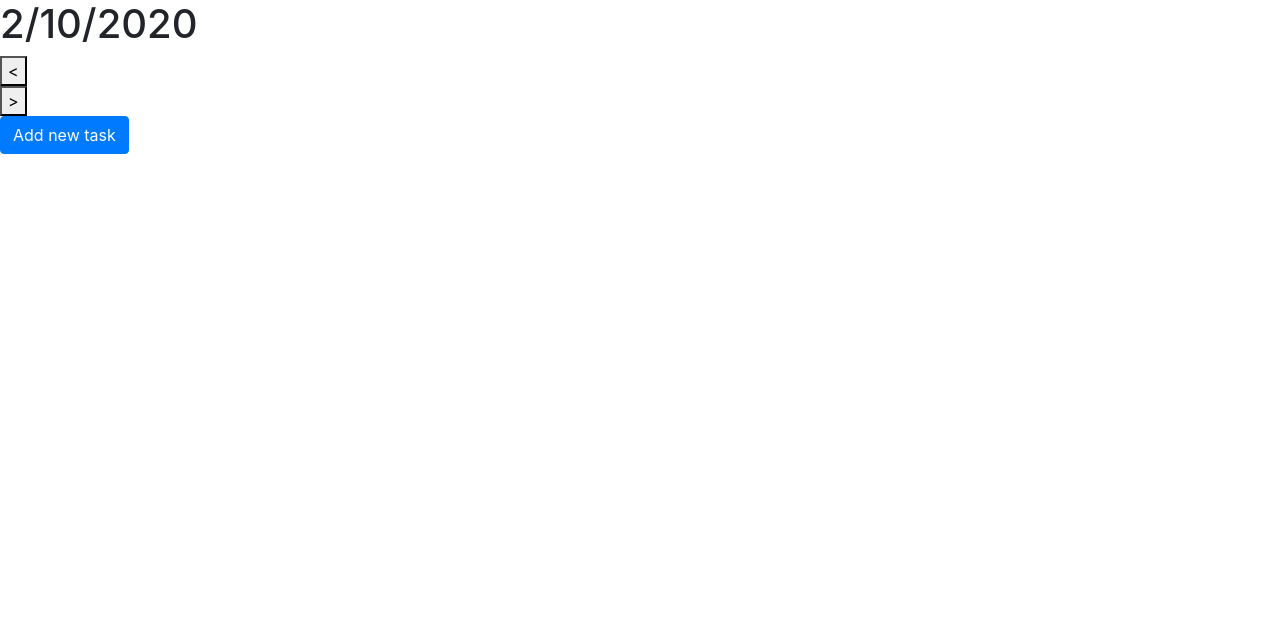
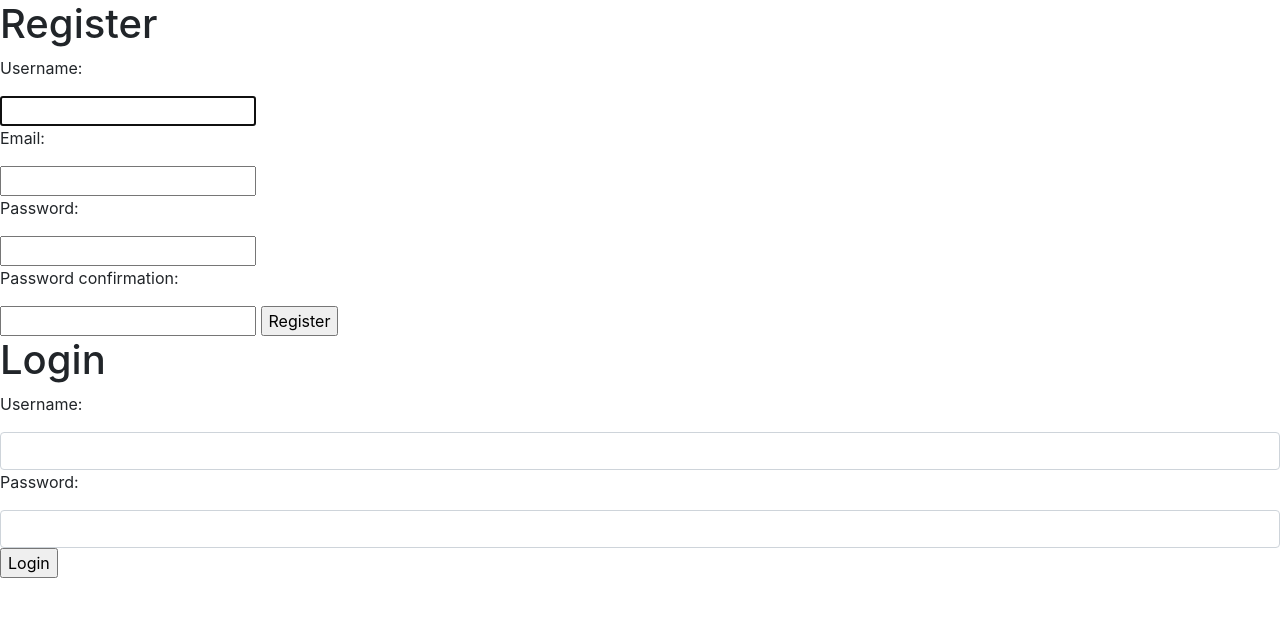
Before and after one commit to miloszk9/Tasks_reminder, a Django app: page / in a window 1280 px wide. Shown: the top 617 px of the page. Run offline with Django 3.2, Linux system fonts and the light colour scheme; data that the repository does not hold is empty; some libraries are stand-ins or nearby versions.

Commit message:
Created registration and logging.
Created registration and logging, made it as a starting page. Synced
tasks with logged user.

```diff
--- a/Tasks_reminder/urls.py
+++ b/Tasks_reminder/urls.py
@@ -19,5 +19,7 @@ from main import views as main
 
 urlpatterns = [
     path('admin/', admin.site.urls),
-    path('', main.home),
+    path('', main.login_page, name = 'login_page'),
+    path('home/', main.home, name = 'home'),
+    path('logout/', main.logout_user, name = 'logout')
 ]
--- /dev/null
+++ b/main/forms.py
@@ -0,0 +1,9 @@
+from django import forms
+from django.forms import ModelForm
+from django.contrib.auth.forms import UserCreationForm
+from django.contrib.auth.models import User
+
+class CreateUserForm(UserCreationForm):
+    class Meta:
+        model = User
+        fields = ['username', 'email', 'password1', 'password2']
--- a/main/templates/main/home.html
+++ b/main/templates/main/home.html
@@ -2,6 +2,11 @@
 
 {% block content %}
 <main onload="imput_date()">
+
+    <!-- User section: username and logging out button -->
+    <span>User: {{request.user}}</span>
+    <a href="{% url 'logout' %}"><button>Sign out</button></a>
+
     <h1> {{date.day}}/{{date.month}}/{{date.year}} </h1>
     <form method="POST">
         {% csrf_token %}
--- /dev/null
+++ b/main/templates/main/login.html
@@ -0,0 +1,34 @@
+{% extends "main/index.html" %}
+
+{% block content %}
+<main>
+    <!-- TODO put messages in boxes -->
+    <!-- Error message either from registration or login -->
+    {% for message in messages %}
+        <p>{{ message }}</p>
+    {% endfor %}
+
+    <div>
+        <h1>Register</h1>
+        <form method="POST">
+            {% csrf_token %}
+            <p>Username: </p>{{register_form.username}}
+            <p>Email: </p>{{register_form.email}}
+            <p>Password: </p>{{register_form.password1}}
+            <p>Password confirmation:</p>{{register_form.password2}}
+            <input type="submit" name="Register" value="Register">
+        </form>
+        {{register_form.errors}}
+    </div>
+    <div>
+        <h1>Login</h1>
+        <form method="POST">
+            {% csrf_token %}
+            <p>Username: </p><input class="form-control" name="login_username" type="text">
+            <p>Password: </p><input class="form-control" name="login_password" type="password">
+
+            <input type="submit" name="Login" value="Login">
+        </form>
+    </div>
+</main>
+{% endblock content %}
--- a/main/views.py
+++ b/main/views.py
@@ -1,11 +1,61 @@
-from django.shortcuts import render
+from django.shortcuts import render, redirect
+from .forms import CreateUserForm
+from django.contrib import messages
+from django.contrib.auth import authenticate, login, logout
+from django.contrib.auth.models import User
 from .models import Task
-from django.contrib.auth.models import User
 from django.utils import timezone
 from datetime import datetime
 from datetime import timedelta
 
+def login_page(request):
+    # If user is logged in
+    if request.user.id != None:
+        return redirect('home')
+
+    if request.method == 'POST':
+        if request.POST.get('Register'):
+            register_form = CreateUserForm(request.POST)
+            if register_form.is_valid():
+                register_form.save()
+
+                # Logging in automaticly aflter registration
+                username = register_form.cleaned_data['username']
+                password = register_form.cleaned_data['password1']
+                user = authenticate(request, username = username, password = password)
+                login(request, user)
+                return redirect('home')
+            else:
+                messages.error(request, 'Registration failed.')
+
+        elif request.POST.get('Login'):
+            username = request.POST.get('login_username')
+            password = request.POST.get('login_password')
+            user = authenticate(request, username = username, password = password)
+            print(username + ' ' + password)
+            if user is not None:
+                login(request, user)
+                return redirect('home')
+            else:
+                messages.error(request, 'Login failed.')
+
+    data = {
+        'register_form': CreateUserForm,
+    }
+    return render(request, 'main/login.html', data)
+
+def logout_user(request):
+    logout(request)
+    return redirect('login_page')
+
 def home(request):
+    # If user is not logged in
+    if request.user.id == None:
+        return redirect('login_page')
+
+    # user = username of logged user
+    user = request.user
+
     # Making the main date changable, now only with left and right arrow
     date_change = 0
     if request.POST.get('next'):
@@ -18,16 +68,14 @@ def home(request):
 
     # Changing state of the task to opposite.
     if request.POST.get('task_done_id', False) != False:
-        task = Task.objects.filter(id = int(request.POST.get('task_done_id')))
+        task = Task.objects.filter(author = user, id = int(request.POST.get('task_done_id')))
         if task.first().isDone == True:
             task.update(isDone = False)
         else:
             task.update(isDone = True)
 
     # Adding new task
-    ''' TODO Sync tasks with current user (when register implemented) '''
     if request.POST.get('new_task'):
-        user = User.objects.filter(username='mylosz').first() # To be changed when registration made
 
         task_name = request.POST.get('task_name', 'default')
         task_date = request.POST.get('task_date', datetime.now() )
@@ -40,7 +88,7 @@ def home(request):
 
     # Editing task
     if request.POST.get('edit_task', False) != False:
-        task = Task.objects.filter(id = int(request.POST.get('edit_task')))
+        task = Task.objects.filter(author = user, id = int(request.POST.get('edit_task')))
         task_name = request.POST.get('task_name', 'default')
         task_date = request.POST.get('task_date', datetime.now() )
         date = datetime( int(task_date[0:4]), int(task_date[5:7]), int(task_date[8:10]), int(task_date[11:13]), int(task_date[14:16]))
@@ -51,7 +99,8 @@ def home(request):
 
     # Getting Tasks from the current day
     ''' TODO sync records with logged user (when register implemented)'''
-    db_data = Task.objects.filter(date__day = str(date_get.day),
+    db_data = Task.objects.filter(author = user,
+                                  date__day = str(date_get.day),
                                   date__month = str(date_get.month),
                                   date__year = str(date_get.year) )
 
```
Also changed, not shown: db.sqlite3.
